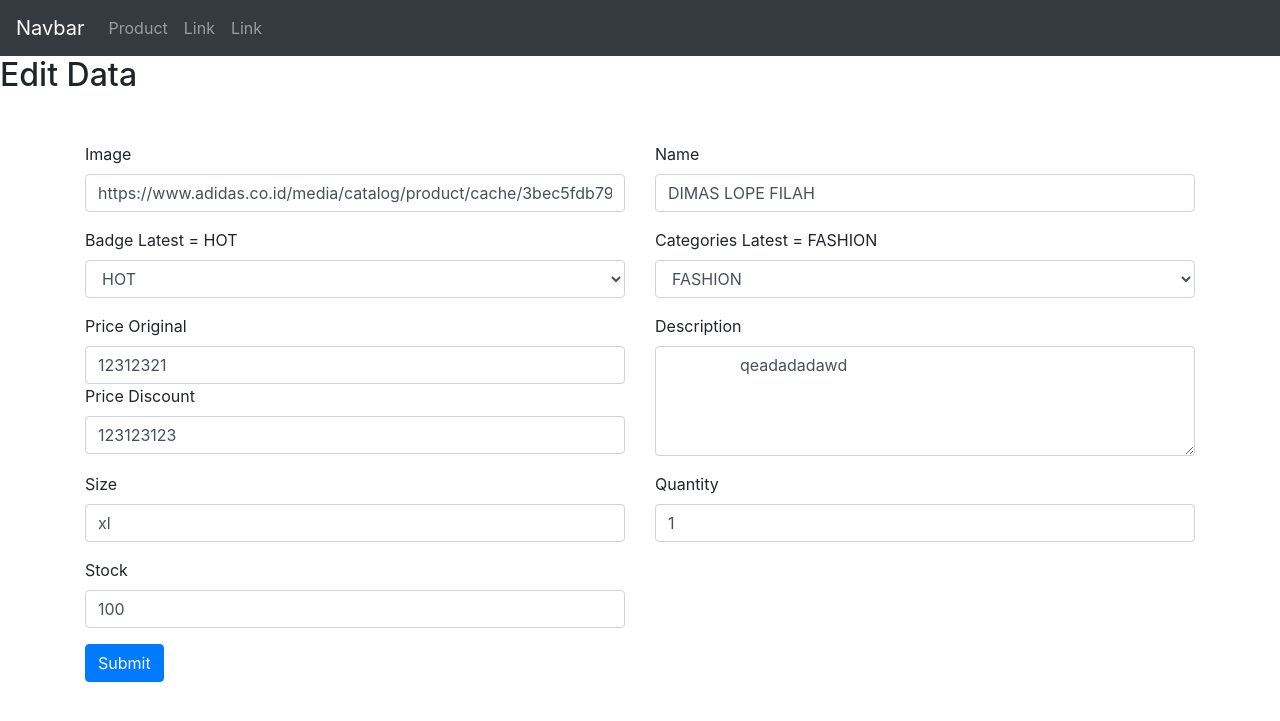
After one commit to fahrianggara/productopia, a PHP site: page /dashboard/modul/edit.php?id=1 in a window 1280 px wide. The commit adds this page. Shown: the top 721 px of the page. Run offline with PHP 8.4, Linux system fonts and the light colour scheme.

Commit message:
BENAHIN BACK-END OTW DETAIL

```diff
--- /dev/null
+++ b/dashboard/modul/data.json
@@ -0,0 +1,67 @@
+[
+    {
+        "id": 1,
+        "image": "https:\/\/www.adidas.co.id\/media\/catalog\/product\/cache\/3bec5fdb79d91223b1a151be2b21ce8d\/h\/t\/ht9443_2_apparel_photography_front20center20view_grey.jpg",
+        "name": "DIMAS LOPE FILAH",
+        "badge": "HOT",
+        "category": "FASHION",
+        "original": "12312321",
+        "discount": "123123123",
+        "description": "                qeadadadawd                ",
+        "size": "xl",
+        "quantity": "1",
+        "stock": "100"
+    },
+    {
+        "id": 2,
+        "image": "https:\/\/www.adidas.co.id\/media\/catalog\/product\/cache\/3bec5fdb79d91223b1a151be2b21ce8d\/h\/t\/ht9443_2_apparel_photography_front20center20view_grey.jpg",
+        "name": "ANGGA LOVE AKMAL",
+        "badge": "HOT",
+        "category": "FASHION",
+        "original": "123213",
+        "discount": "12312312",
+        "description": "adawdasdasdawdasdaw",
+        "size": "2xl",
+        "quantity": "1",
+        "stock": "1221"
+    },
+    {
+        "id": 4,
+        "image": "https:\/\/www.adidas.co.id\/media\/catalog\/product\/cache\/3bec5fdb79d91223b1a151be2b21ce8d\/h\/t\/ht9443_2_apparel_photography_front20center20view_grey.jpg",
+        "name": "Adidas",
+        "badge": "NEW",
+        "category": "ELEKTRONIK",
+        "original": "100000",
+        "discount": "200",
+        "description": "<p>Lorem ipsum dolor sit amet consectetur adipisicing elit. Inventore id iusto quis? Culpa distinctio natus, aperiam quia, tenetur eaque laboriosam architecto dolores itaque quam suscipit sit eos totam, a labore. <\/p>\r\n\r\n<p>Lorem ipsum, dolor sit amet consectetur adipisicing elit. Error reprehenderit dolore sequi consequatur. Sapiente, animi reprehenderit ex modi velit suscipit? <\/p>",
+        "size": "xl",
+        "quantity": "2",
+        "stock": "100"
+    },
+    {
+        "id": 5,
+        "image": "https:\/\/www.adidas.co.id\/media\/catalog\/product\/cache\/3bec5fdb79d91223b1a151be2b21ce8d\/h\/t\/ht9443_2_apparel_photography_front20center20view_grey.jpg",
+        "name": "Adidas",
+        "badge": "NEW",
+        "category": "ELEKTRONIK",
+        "original": "100000",
+        "discount": "200",
+        "description": "<p>Lorem ipsum dolor sit amet consectetur adipisicing elit. Inventore id iusto quis? Culpa distinctio natus, aperiam quia, tenetur eaque laboriosam architecto dolores itaque quam suscipit sit eos totam, a labore. <\/p>\r\n\r\n<p>Lorem ipsum, dolor sit amet consectetur adipisicing elit. Error reprehenderit dolore sequi consequatur. Sapiente, animi reprehenderit ex modi velit suscipit? <\/p>",
+        "size": "xl",
+        "quantity": "2",
+        "stock": "100"
+    },
+    {
+        "id": 6,
+        "image": "https:\/\/www.adidas.co.id\/media\/catalog\/product\/cache\/3bec5fdb79d91223b1a151be2b21ce8d\/h\/t\/ht9443_2_apparel_photography_front20center20view_grey.jpg",
+        "name": "DIMAS LOPE FILAH",
+        "badge": "HOT",
+        "category": "FASHION",
+        "original": "10000",
+        "discount": "20000",
+        "description": "dsd",
+        "size": "XL",
+        "quantity": "4",
+        "stock": "100"
+    }
+]
--- a/dashboard/delete.php
+++ b/dashboard/modul/delete.php
@@ -25,7 +25,7 @@ if ($deleteIndex !== null) {
     // Menyimpan data array ke file JSON (opsional)
     file_put_contents('data.json', json_encode($data));
     echo "<script> alert('Data Berhasil Dihapus'); </script>";
-    echo "<script>document.location.href='index.php';</script>";
+    echo "<script>document.location.href='../index.php?page=product';</script>";
 }
 
 
--- /dev/null
+++ b/dashboard/modul/edit.php
@@ -0,0 +1,147 @@
+<?php
+// Membaca data array dari file JSON (opsional)
+$data = json_decode(file_get_contents('data.json'), true);
+if (!$data) {
+    $data = array();
+}
+// Mendapatkan ID dari URL
+$id = $_GET['id'];
+// Mencari data dengan ID yang sesuai
+foreach ($data as $index) {
+    if ($index['id'] == $id) {
+        $editData = $index;
+        break;
+    }
+    // }else{
+    //     echo "<script> alert('Data tidak ditemukan'); </script>";
+    //     echo "<script>document.location.href='index.php';</script>";
+    // }
+}
+
+// Jika data ditemukan
+if ($index) {
+    // Tampilkan form edit
+?>
+<!DOCTYPE html>
+<html lang="en">
+<head>
+  <title>Bootstrap Example</title>
+  <meta charset="utf-8">
+  <meta name="viewport" content="width=device-width, initial-scale=1">
+  <link rel="stylesheet" href="https://cdn.jsdelivr.net/npm/bootstrap@4.6.2/dist/css/bootstrap.min.css">
+  <script src="https://cdn.jsdelivr.net/npm/jquery@3.6.4/dist/jquery.slim.min.js"></script>
+  <script src="https://cdn.jsdelivr.net/npm/popper.js@1.16.1/dist/umd/popper.min.js"></script>
+  <script src="https://cdn.jsdelivr.net/npm/bootstrap@4.6.2/dist/js/bootstrap.bundle.min.js"></script>
+  <script>
+        function confirmDelete() {
+            return confirm("Apakah Anda yakin ingin menghapus item ini?");
+        }
+    </script>
+</head>
+<body>
+
+<nav class="navbar navbar-expand-md bg-dark navbar-dark">
+  <a class="navbar-brand" href="#">Navbar</a>
+  <button class="navbar-toggler" type="button" data-toggle="collapse" data-target="#collapsibleNavbar">
+    <span class="navbar-toggler-icon"></span>
+  </button>
+  <div class="collapse navbar-collapse" id="collapsibleNavbar">
+    <ul class="navbar-nav">
+      <li class="nav-item">
+        <a class="nav-link" href="?page=product">Product</a>
+      </li>
+      <li class="nav-item">
+        <a class="nav-link" href="#">Link</a>
+      </li>
+      <li class="nav-item">
+        <a class="nav-link" href="#">Link</a>
+      </li>
+    </ul>
+  </div>
+</nav>
+</body>
+</html>
+    <h2>Edit Data</h2>
+<div class="container mt-5">
+<form action="process-edit.php?id=<?=$editData['id']?>" method="POST">
+    <div class="row">
+        <div class="col-md-6">
+            <div class="form-group">
+                <label for="Image">Image</label>
+                <input type="text" class="form-control" id="Image" placeholder="Use Link for Image" value="<?=$editData['image']?>" name="img">
+                <div class="valid-feedback">Valid.</div>
+                <div class="invalid-feedback">Please fill out this field.</div>
+            </div>
+        </div>
+        <div class="col-md-6">
+            <div class="form-group">
+                <label for="Name">Name</label>
+                <input type="text" class="form-control" id="Name" placeholder="" value="<?=$editData['name']?>" name="nm" >
+                <div class="valid-feedback">Valid.</div>
+                <div class="invalid-feedback">Please fill out this field.</div>
+            </div>
+        </div>
+        <div class="col-md-6">
+            <div class="form-group">
+                <label for="Badge">Badge Latest = <?=$editData['badge']?></label>
+                <select class="form-control" id="Badge" name="bg">
+                    <option value="HOT">HOT</option>
+                    <option value="NEW">NEW</option>
+                </select>
+            </div>
+        </div>
+        <div class="col-md-6">
+            <div class="form-group">
+                <label for="Categories">Categories Latest = <?=$editData['category']?></label>
+                <select class="form-control" id="Categories" name="cate">
+                    <option>FASHION</option>
+                    <option>ELEKTRONIK</option>
+                </select>
+            </div>
+        </div>
+        <div class="col-md-6">
+            <div class="form-group">
+                <label for="Original">Price Original</label>
+                <input type="number" class="form-control" id="Original" placeholder="" value="<?=$editData['original']?>" name="ori" >
+                <label for="Discount">Price Discount</label>
+                <input type="text" class="form-control" id="Discount" placeholder="" value="<?=$editData['discount']?>" name="dis">
+                <div class="valid-feedback">Valid.</div>
+                <div class="invalid-feedback">Please fill out this field.</div>
+            </div>
+        </div>
+        <div class="col-md-6">
+            <div class="form-group">
+                <label for="Description">Description</label>
+                <textarea class="form-control" rows="4" id="Description" name="desc" placeholder="use <p></p>"><?=$editData['description']?></textarea>
+            </div>
+        </div>
+        <div class="col-md-6">
+            <div class="form-group">
+                <label for="Size">Size</label>
+                <input type="text" class="form-control" id="Size" placeholder="" value="<?=$editData['size']?>" name="size" >
+                <div class="valid-feedback">Valid.</div>
+                <div class="invalid-feedback">Please fill out this field.</div>
+            </div>
+        </div>
+        <div class="col-md-6">
+            <div class="form-group">
+                <label for="Quantity">Quantity</label>
+                <input type="text" class="form-control" id="Quantity" placeholder="" value="<?=$editData['quantity']?>" name="qty">
+                <div class="valid-feedback">Valid.</div>
+                <div class="invalid-feedback">Please fill out this field.</div>
+            </div>
+        </div>
+        <div class="col-md-6">
+            <div class="form-group">
+                <label for="Stock">Stock</label>
+                <input type="text" class="form-control" id="Stock" placeholder="" value="<?=$editData['stock']?>" name="stk" >
+                <div class="valid-feedback">Valid.</div>
+                <div class="invalid-feedback">Please fill out this field.</div>
+            </div>
+        </div>
+    </div>
+  <button type="submit" class="btn btn-primary" name="btn">Submit</button>
+</form>
+<?php
+}
+?>
```
Also changed, not shown: dashboard/edit.php (deleted, +0 -33 lines), dashboard/index.php (+52 -36 lines), dashboard/modul/input.php (added, +187 -0 lines), dashboard/modul/process-edit.php (renamed from dashboard/process-edit.php, +20 -4 lines), dashboard/modul/process.php (renamed from dashboard/process.php, +19 -3 lines), index.html (+5 -5 lines).
